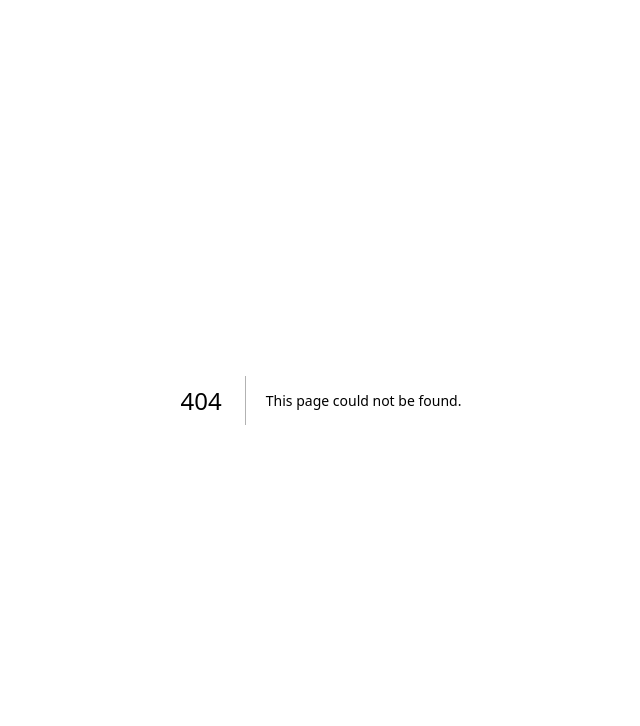
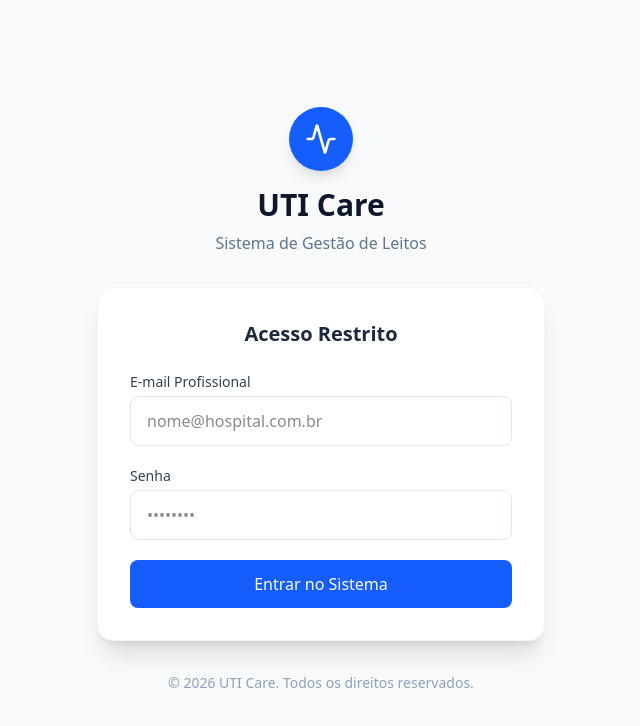
Before and after one commit to elishowbr/uti-clone-v0, a Next.js app: page /login in a window 1280 px wide. Before the commit this address had no page. Shown: the top 726 px of the page, without its empty margins (319-959 px from the left). Built offline with nearby package versions, Linux system fonts and the light colour scheme; no server answers.

Commit message:
feat(auth): implementa tela de login, JWT e middleware de protecao de rotas

```diff
--- /dev/null
+++ b/app/actions/auth.ts
@@ -0,0 +1,34 @@
+"use server";
+
+import prisma from "@/lib/prisma";
+import bcrypt from "bcryptjs";
+import { createSession } from "@/lib/session";
+import { redirect } from "next/navigation";
+
+export async function login(prevState: any, formData: FormData) {
+    const email = formData.get("email") as string;
+    const password = formData.get("password") as string;
+
+    if (!email || !password) {
+        return { error: "Email e senha são obrigatórios" };
+    }
+
+    // user from db
+    const user = await prisma.user.findUnique({
+        where: { email },
+    });
+
+    if (!user || !user.password) {
+        return { error: "Credenciais inválidas" };
+    }
+
+    const isPasswordValid = await bcrypt.compare(password, user.password);
+
+    if (!isPasswordValid) {
+        return { error: "Credenciais inválidas" };
+    }
+
+    await createSession(String(user.id));
+
+    redirect("/dashboard");
+}
--- /dev/null
+++ b/app/login/page.tsx
@@ -0,0 +1,87 @@
+"use client";
+
+import { useActionState } from "react";
+import { login } from "@/app/actions/auth";
+import { Loader2, Activity } from "lucide-react";
+
+export default function LoginPage() {
+    const [state, formAction, isPending] = useActionState(login, null);
+
+    return (
+        <div className="min-h-screen bg-slate-50 flex items-center justify-center p-4">
+            <div className="max-w-md w-full">
+                {/* Header */}
+                <div className="text-center mb-8">
+                    <div className="mx-auto w-16 h-16 bg-blue-600 rounded-full flex items-center justify-center mb-4 shadow-lg">
+                        <Activity className="h-8 w-8 text-white" />
+                    </div>
+                    <h1 className="text-3xl font-bold text-slate-900">UTI Care</h1>
+                    <p className="text-slate-500 mt-2">Sistema de Gestão de Leitos</p>
+                </div>
+
+                {/* Login Card */}
+                <div className="bg-white rounded-2xl shadow-xl p-8 border border-slate-100">
+                    <h2 className="text-xl font-semibold text-slate-800 mb-6 text-center">Acesso Restrito</h2>
+
+                    <form action={formAction} className="space-y-5">
+                        <div>
+                            <label className="block text-sm font-medium text-slate-700 mb-1" htmlFor="email">
+                                E-mail Profissional
+                            </label>
+                            <input
+                                id="email"
+                                name="email"
+                                type="email"
+                                required
+                                placeholder="nome@hospital.com.br"
+                                className="w-full px-4 py-3 rounded-lg border border-slate-200 focus:border-blue-500 focus:ring-2 focus:ring-blue-200 outline-none transition-all"
+                                disabled={isPending}
+                            />
+                        </div>
+
+                        <div>
+                            <label className="block text-sm font-medium text-slate-700 mb-1" htmlFor="password">
+                                Senha
+                            </label>
+                            <input
+                                id="password"
+                                name="password"
+                                type="password"
+                                required
+                                placeholder="••••••••"
+                                className="w-full px-4 py-3 rounded-lg border border-slate-200 focus:border-blue-500 focus:ring-2 focus:ring-blue-200 outline-none transition-all"
+                                disabled={isPending}
+                            />
+                        </div>
+
+                        {state?.error && (
+                            <div className="p-3 rounded-lg bg-red-50 border border-red-100 text-red-600 text-sm text-center">
+                                {state.error}
+                            </div>
+                        )}
+
+                        <button
+                            type="submit"
+                            disabled={isPending}
+                            className="w-full bg-blue-600 hover:bg-blue-700 text-white font-medium py-3 rounded-lg transition-colors flex items-center justify-center disabled:opacity-70 disabled:cursor-not-allowed"
+                        >
+                            {isPending ? (
+                                <>
+                                    <Loader2 className="mr-2 h-5 w-5 animate-spin" />
+                                    Entrando...
+                                </>
+                            ) : (
+                                "Entrar no Sistema"
+                            )}
+                        </button>
+                    </form>
+                </div>
+
+                {/* Footer */}
+                <p className="text-center text-sm text-slate-400 mt-8">
+                    &copy; {new Date().getFullYear()} UTI Care. Todos os direitos reservados.
+                </p>
+            </div>
+        </div>
+    );
+}
--- /dev/null
+++ b/lib/session.ts
@@ -0,0 +1,40 @@
+import { SignJWT, jwtVerify } from "jose";
+import { cookies } from "next/headers";
+
+const secretKey = process.env.JWT_SECRET || "fallback-secret-for-development-only-change-in-production";
+const encodedKey = new TextEncoder().encode(secretKey);
+
+export async function createSession(userId: string) {
+  const expiresAt = new Date(Date.now() + 24 * 60 * 60 * 1000); // 24 hours
+
+  const session = await new SignJWT({ userId, expiresAt })
+    .setProtectedHeader({ alg: "HS256" })
+    .setIssuedAt()
+    .setExpirationTime("24h")
+    .sign(encodedKey);
+
+  const cookieStore = await cookies();
+  cookieStore.set("session", session, {
+    httpOnly: true,
+    secure: process.env.NODE_ENV === "production",
+    expires: expiresAt,
+    sameSite: "lax",
+    path: "/",
+  });
+}
+
+export async function deleteSession() {
+  const cookieStore = await cookies();
+  cookieStore.delete("session");
+}
+
+export async function verifySession(session: string | undefined = "") {
+  try {
+    const { payload } = await jwtVerify(session, encodedKey, {
+      algorithms: ["HS256"],
+    });
+    return payload;
+  } catch (error) {
+    return null;
+  }
+}
--- /dev/null
+++ b/middleware.ts
@@ -0,0 +1,32 @@
+import { NextResponse } from "next/server";
+import type { NextRequest } from "next/server";
+import { verifySession } from "./lib/session";
+
+export async function middleware(req: NextRequest) {
+    // Rotas protegidas (tudo dentro de /dashboard)
+    const isProtectedRoute = req.nextUrl.pathname.startsWith("/dashboard");
+    const isPublicRoute = req.nextUrl.pathname === "/login";
+
+    // Ler o cookie de sessão
+    const session = req.cookies.get("session")?.value;
+
+    // Decodificar a sessão
+    const payload = await verifySession(session);
+
+    // Redirecionar para login se for rota protegida e não tiver sessão válida
+    if (isProtectedRoute && !payload) {
+        return NextResponse.redirect(new URL("/login", req.nextUrl));
+    }
+
+    // Redirecionar para dashboard se já estiver logado e tentar acessar o login
+    if (isPublicRoute && payload) {
+        return NextResponse.redirect(new URL("/dashboard", req.nextUrl));
+    }
+
+    return NextResponse.next();
+}
+
+// Configurar matcher para quais rotas o middleware deve rodar
+export const config = {
+    matcher: ["/((?!api|_next/static|_next/image|.*\\.png$).*)"],
+};
--- a/package.json
+++ b/package.json
@@ -11,7 +11,9 @@
   "dependencies": {
     "@prisma/adapter-pg": "^7.1.0",
     "@prisma/client": "^7.1.0",
+    "bcryptjs": "^3.0.3",
     "dotenv": "^17.2.3",
+    "jose": "^6.2.1",
     "lucide-react": "^0.561.0",
     "next": "16.0.10",
     "pg": "^8.16.3",
@@ -20,6 +22,7 @@
   },
   "devDependencies": {
     "@tailwindcss/postcss": "^4",
+    "@types/bcryptjs": "^2.4.6",
     "@types/node": "^20",
     "@types/pg": "^8.16.0",
     "@types/react": "^19",
```
Also changed, not shown: 2 other files (tests, documents, lock files or other folders).
